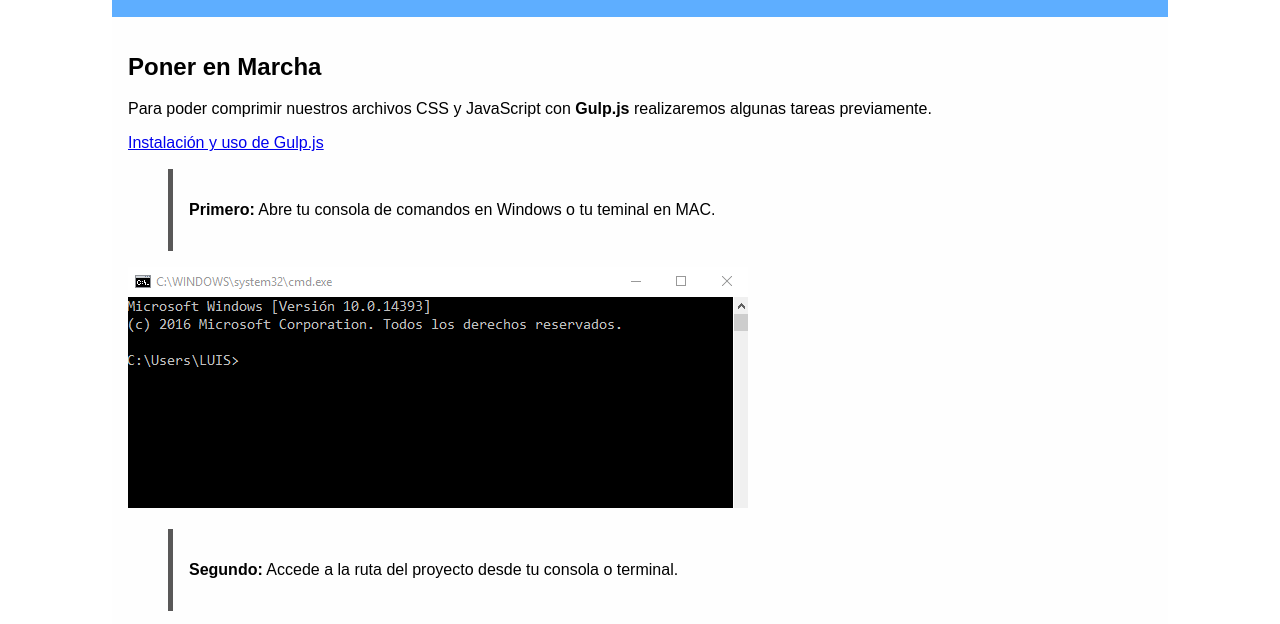
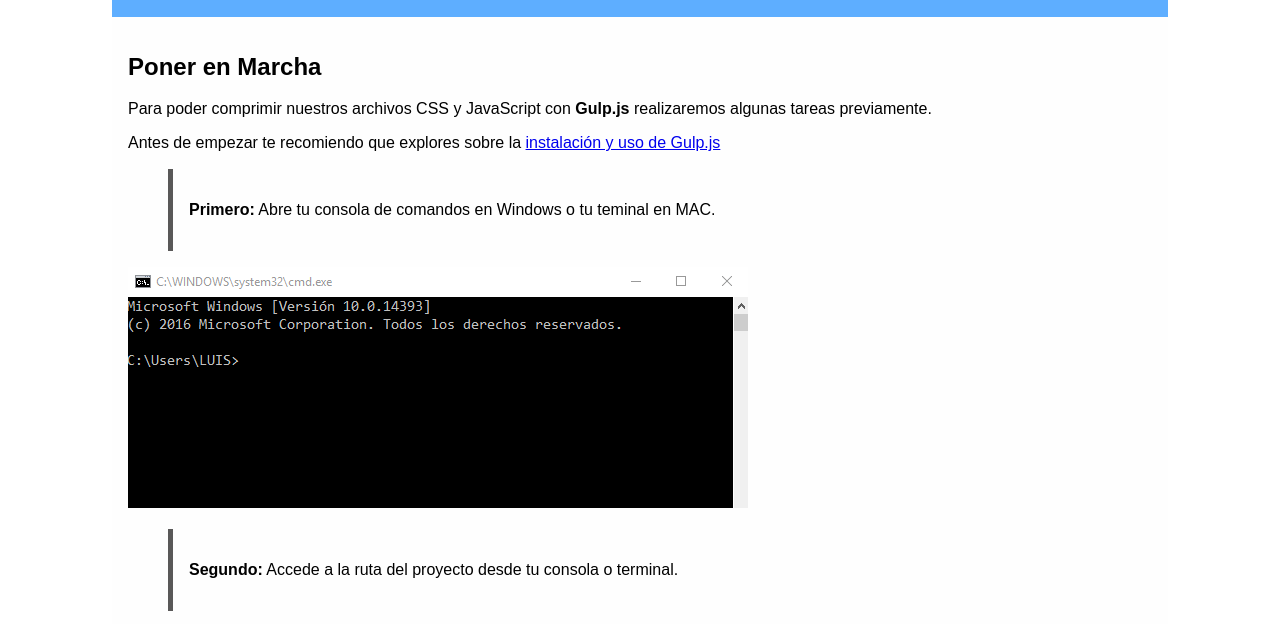
Before and after one commit to 01luisrene/comprimir-archivos-css-js-con-gulp, a website: page index.html in a window 1280 px wide. Shown: the part 95-719 px from the top of the page. Drawn offline with Linux system fonts and the light colour scheme; files that its build step writes are made by us from their sources.

Commit message:
Comprimir archivos CSS y JavaScript con Gulp.js
v3

```diff
--- a/index.html
+++ b/index.html
@@ -34,7 +34,7 @@
 	 		<h2>Poner en Marcha</h2>
 	 		<p>Para poder comprimir nuestros archivos CSS y JavaScript con <strong>Gulp.js</strong> realizaremos algunas tareas previamente.</p>
 
-			<p><a href="https://01luisrene.com/automatizando-tareas-con-gulp/" target="_blank">Instalación y uso de Gulp.js</a></p>
+			<p>Antes de empezar te recomiendo que explores sobre la <a href="https://01luisrene.com/automatizando-tareas-con-gulp/" target="_blank">instalación y uso de Gulp.js</a></p>
 
 
 	 		<blockquote>
```
